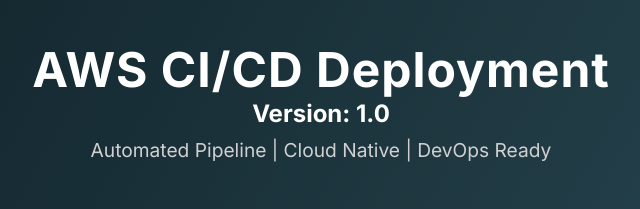
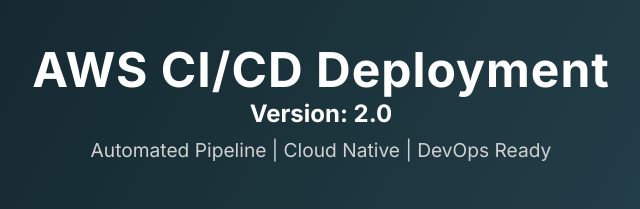
Before and after one commit to ARUNKUMAR571/question_01, a plain HTML site: page index.html in a window 1280 px wide. Shown: the top 209 px of the page, 319-959 px from the left. Drawn offline with Linux system fonts and the light colour scheme.

Commit message:
changed version to 2.0

```diff
--- a/index.html
+++ b/index.html
@@ -145,7 +145,7 @@
 
     <div class="header">
         <h1>AWS CI/CD Deployment</h1>
-        <h2>Version: 1.0</h2>
+        <h2>Version: 2.0</h2>
         <p>Automated Pipeline | Cloud Native | DevOps Ready</p>
     </div>
 
```
